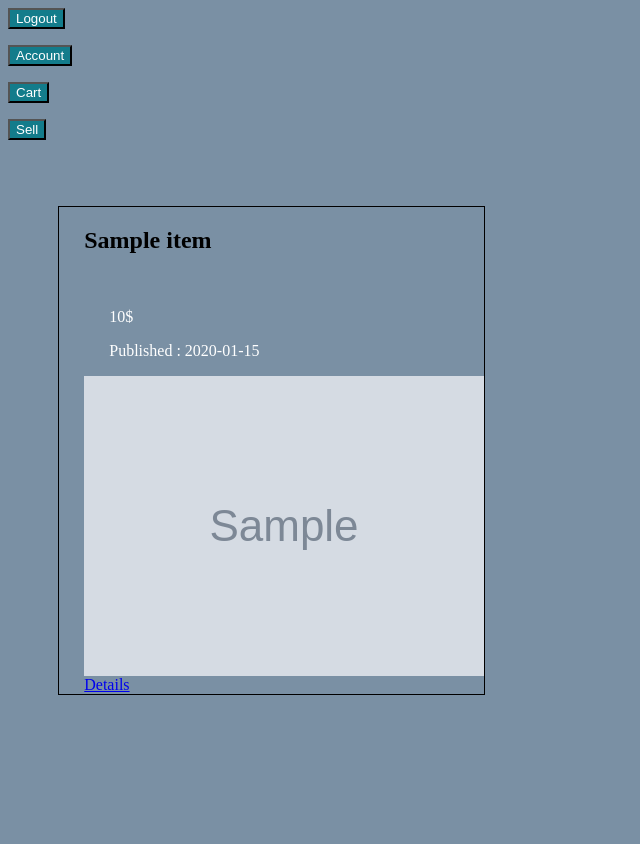
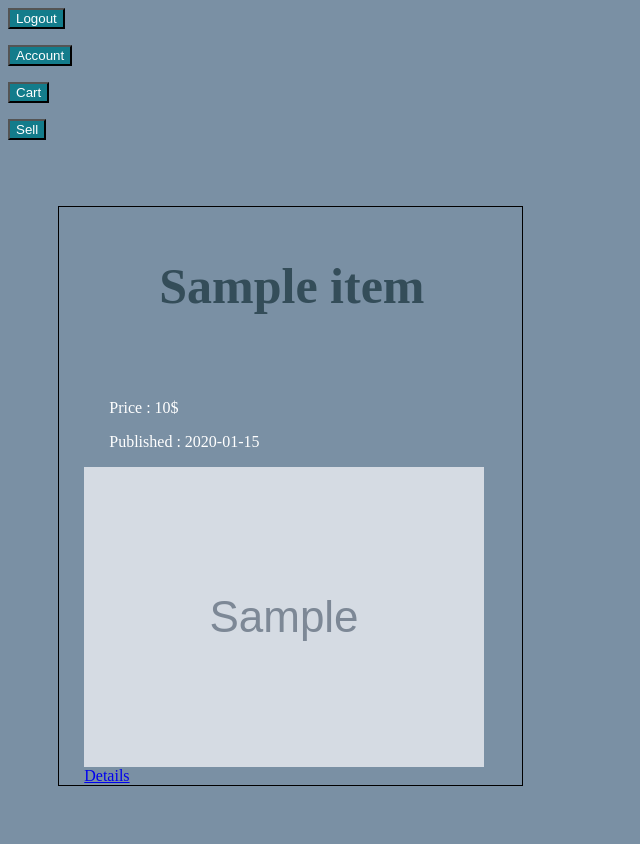
Before and after one commit to Hbourmaud/ecommerce-web, a PHP site: page / in a window 1280 px wide. Shown: the whole page, without its empty margins (0-640 px from the left). Before the commit the page ends 695 px from the top, so only its background shows below. Run offline with PHP 8.4, Linux system fonts and the light colour scheme; the visitor is signed in with stand-in values (Sample User, id 1); tables that the repository leaves empty hold one stand-in row (values such as "Sample post"); grey boxes marked "Sample" are stand-in pictures.

Commit message:
[FEATURE] front home

```diff
--- a/index.css
+++ b/index.css
@@ -7,6 +7,7 @@
     margin-top: 50px;
     margin-bottom: 50px;
     padding-left: 2%;
+    padding-right: 3%;
 
 }
 .Rect
--- a/index.php
+++ b/index.php
@@ -1,5 +1,5 @@
 <html>
-<link rel="stylesheet"type="text/css" href="index.css"/><?php
+<link rel="stylesheet" type="text/css" href="index.css"/><?php
 include 'common/ConnectionDB.php';
 $result = QueryToDB("SELECT * FROM item ORDER BY publication_date DESC");?>
 <?php
@@ -49,11 +49,11 @@ if ($_SESSION['login'] == ""){?>
         <div class="box">
             <?php $id = $row['ID'];?>
             <?php $name = $row['name']; ?>
-            <h2><?php echo $name ?></h2>
+            <h3><?php echo $name ?></h3>
             <br />
             <?php $price = $row['price']; ?>
 
-            <p><?php echo $price ?>$</p>
+            <p>Price : <?php echo $price ?>$</p>
 
             <?php $date = $row['publication_date']; ?>
 
```
Lines whose indentation alone changed are shown as unchanged.
